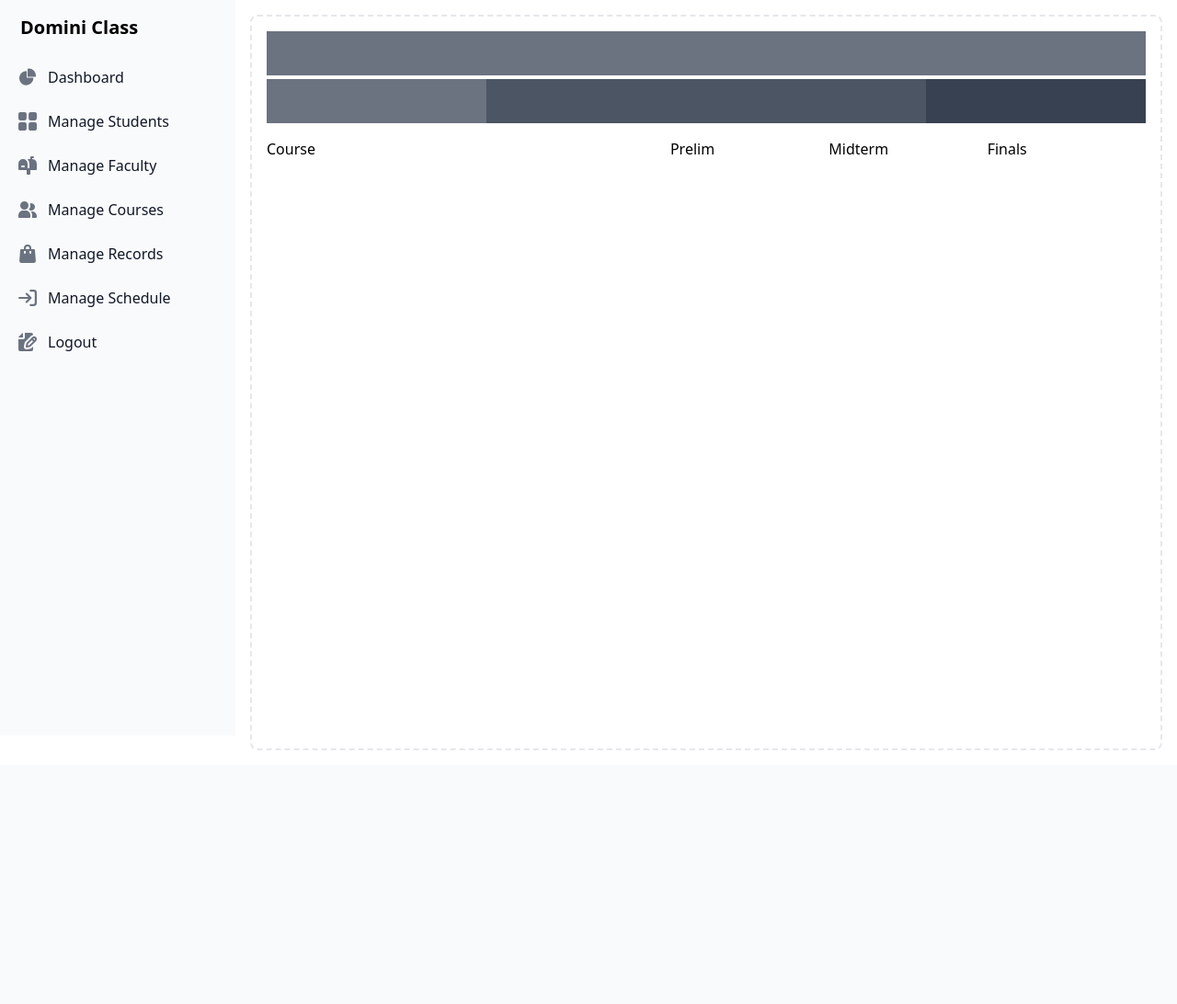
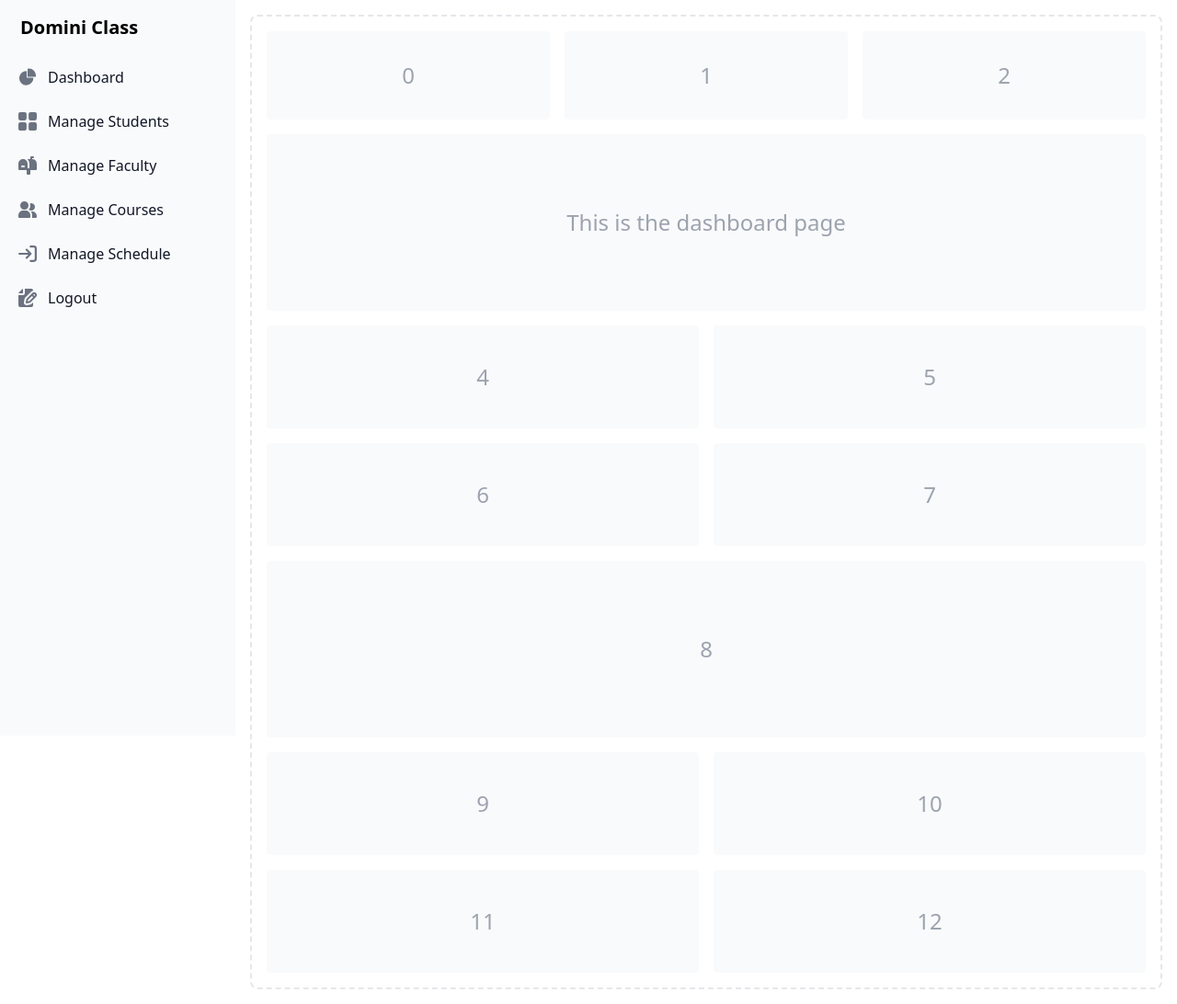
Before and after one commit to DefinitelyNotAnAssassin/Student-Management-System, a Django app: page /lmsadmin/dashboard/ in a window 1280 px wide. Shown: the whole page at 92% size. Before the commit the page ends 816 px from the top, so only its background shows below. Run offline with Django 3.2, Linux system fonts and the light colour scheme; a user stored in the database is signed in; some libraries are stand-ins or nearby versions.

Commit message:
LMS ADMIN

```diff
--- a/Accounts/models.py
+++ b/Accounts/models.py
@@ -44,7 +44,7 @@ class ProjectAdmin(AbstractUser):
     is_accountant = models.BooleanField(default = False)
     identifier = models.UUIDField(default=uuid.uuid4)
     def save(self, *args, **kwargs):
-        self.set_password(self.password)
+
         super(ProjectAdmin, self).save(*args, **kwargs)
 
 
--- a/AdminInterface/templates/AdminInterface/base.html
+++ b/AdminInterface/templates/AdminInterface/base.html
@@ -183,19 +183,7 @@
                     >Manage Courses</span>
                  </a>
               </li>
-              <li>
-                 <a href="#" class="flex items-center p-2 text-gray-900 rounded-lg dark:text-white hover:bg-gray-100 dark:hover:bg-gray-700 group">
-                    <svg class="flex-shrink-0 w-5 h-5 text-gray-500 transition duration-75 dark:text-gray-400 group-hover:text-gray-900 dark:group-hover:text-white" aria-hidden="true" xmlns="http://www.w3.org/2000/svg" fill="currentColor" viewBox="0 0 18 20">
-                       <path d="M17 5.923A1 1 0 0 0 16 5h-3V4a4 4 0 1 0-8 0v1H2a1 1 0 0 0-1 .923L.086 17.846A2 2 0 0 0 2.08 20h13.84a2 2 0 0 0 1.994-2.153L17 5.923ZM7 9a1 1 0 0 1-2 0V7h2v2Zm0-5a2 2 0 1 1 4 0v1H7V4Zm6 5a1 1 0 1 1-2 0V7h2v2Z"/>
-                    </svg>
-                    <span class="flex-1 ms-3 whitespace-nowrap"
-                    hx-push-url = 'true'
-                    hx-get = '/lmsadmin/manage_recoreds'
-                    hx-trigger = 'click'
-                    hx-target = 'body'
-                    role="button">Manage Records</span>
-                 </a>
-              </li>
+
               <li>
                  <a href="#" class="flex items-center p-2 text-gray-900 rounded-lg dark:text-white hover:bg-gray-100 dark:hover:bg-gray-700 group">
                     <svg class="flex-shrink-0 w-5 h-5 text-gray-500 transition duration-75 dark:text-gray-400 group-hover:text-gray-900 dark:group-hover:text-white" aria-hidden="true" xmlns="http://www.w3.org/2000/svg" fill="none" viewBox="0 0 18 16">
@@ -204,10 +192,13 @@
                     <span class="flex-1 ms-3 whitespace-nowrap"
 
                     hx-push-url = 'true'
-                    hx-get = '/lmsadmin/manage_schedules'
+                    hx-get = '/lmsadmin/manage_schedule'
                     hx-trigger = 'click'
                     hx-target = 'body'
-                    role="button">Manage Schedule</span>
+                    role="button"
+
+
+                    >Manage Schedule</span>
                  </a>
               </li>
               <li>
--- a/AdminInterface/templates/AdminInterface/dashboard.html
+++ b/AdminInterface/templates/AdminInterface/dashboard.html
@@ -7,44 +7,90 @@
 
 
 
+
 <div class="p-4 sm:ml-64">
-    <div class="p-4 border-2 border-gray-200 h-screen border-dashed rounded-lg dark:border-gray-700 ">
+  <div class="p-4 border-2 border-gray-200 border-dashed rounded-lg dark:border-gray-700">
 
-        <div class="flex mb-1">
-            <div class="w-full bg-gray-500 h-12"></div>
-          </div>
+    <div class="grid grid-cols-3 gap-4 mb-4">
 
-          <div class="flex mb-4">
-            <div class="w-1/4 bg-gray-500 h-12"></div>
-            <div class="w-1/2 bg-gray-600 h-12"></div>
-            <div class="w-1/4 bg-gray-700 h-12"></div>
-          </div>
-
-          <div overflow-x-auto>
-            <div class="flex ">
-              <div class="w-1/2  mr-2 h-12">Course</div>
-              <div class="w-1/5 h-12">Prelim</div>
-              <div class="w-1/5  h-12">Midterm</div>
-              <div class="w-1/5  h-12">Finals</div>
+        <div class="flex items-center justify-center h-24 rounded bg-gray-50 dark:bg-gray-800">
+          <p class="text-2xl text-gray-400 dark:text-gray-500">
+            0
+          </p>
+        </div>
 
 
-            </div>
+        <div class="flex items-center justify-center h-24 rounded bg-gray-50 dark:bg-gray-800">
+           <p class="text-2xl text-gray-400 dark:text-gray-500">
+            1
+          </p>
 
-            {% for grade in grades %}
-
-            <div class="flex ">
-              <div class="w-1/2 mr-2 h-12">{{grade.course.course_name}}</div>
-              <div class="w-1/5  h-12">{{grade.prelim}}</div>
-              <div class="w-1/5 h-12">{{grade.midterm}}</div>
-              <div class="w-1/5  h-12">{{grade.finals}}</div>
-
-            </div>
-
-            {% endfor %}
-
-          </div>
+        </div>
+        <div class="flex items-center justify-center h-24 rounded bg-gray-50 dark:bg-gray-800">
+           <p class="text-2xl text-gray-400 dark:text-gray-500">
+            2
+           </p>
+        </div>
+     </div>
 
 
-    </div>
+     <div class="flex items-center justify-center h-48 mb-4 rounded bg-gray-50 dark:bg-gray-800">
+        <p class="text-2xl text-gray-400 dark:text-gray-500">
+          This is the dashboard page
+        </p>
+     </div>
+     <div class="grid grid-cols-2 gap-4 mb-4">
+        <div class="flex items-center justify-center rounded bg-gray-50 h-28 dark:bg-gray-800">
+           <p class="text-2xl text-gray-400 dark:text-gray-500">
+           4
+           </p>
+        </div>
+        <div class="flex items-center justify-center rounded bg-gray-50 h-28 dark:bg-gray-800">
+           <p class="text-2xl text-gray-400 dark:text-gray-500">
+            5
+           </p>
+        </div>
+        <div class="flex items-center justify-center rounded bg-gray-50 h-28 dark:bg-gray-800">
+           <p class="text-2xl text-gray-400 dark:text-gray-500">
+             6
+           </p>
+        </div>
+        <div class="flex items-center justify-center rounded bg-gray-50 h-28 dark:bg-gray-800">
+           <p class="text-2xl text-gray-400 dark:text-gray-500">
+              7
+           </p>
+        </div>
+     </div>
+     <div class="flex items-center justify-center h-48 mb-4 rounded bg-gray-50 dark:bg-gray-800">
+        <p class="text-2xl text-gray-400 dark:text-gray-500">
+          8
+        </p>
+     </div>
+     <div class="grid grid-cols-2 gap-4">
+        <div class="flex items-center justify-center rounded bg-gray-50 h-28 dark:bg-gray-800">
+           <p class="text-2xl text-gray-400 dark:text-gray-500">
+           9
+           </p>
+        </div>
+        <div class="flex items-center justify-center rounded bg-gray-50 h-28 dark:bg-gray-800">
+           <p class="text-2xl text-gray-400 dark:text-gray-500">
+            10
+           </p>
+        </div>
+        <div class="flex items-center justify-center rounded bg-gray-50 h-28 dark:bg-gray-800">
+           <p class="text-2xl text-gray-400 dark:text-gray-500">
+             11
+           </p>
+        </div>
+        <div class="flex items-center justify-center rounded bg-gray-50 h-28 dark:bg-gray-800">
+           <p class="text-2xl text-gray-400 dark:text-gray-500">
+              12
+           </p>
+        </div>
+     </div>
   </div>
+</div>
+
+
+
 {% endblock content %}
--- a/AdminInterface/views.py
+++ b/AdminInterface/views.py
@@ -52,13 +52,16 @@ def manage_faculty(request):
 
 @login_required
 def manage_courses(request):
-    courses = Course.objects.all()
+    if request.method == 'GET':
+        return render(request, 'AdminInterface/manage_courses.html', )
 
-    items = {
-        'courses': courses
-    }
-
-    return render(request, 'AdminInterface/manage_courses.html', context=items)
+    elif request.method == 'POST':
+        c = Course.objects.filter(semester = request.POST['semester'])
+        items = {
+            'courses': c,
+        }
+        print(c)
+        return render (request, 'AdminInterface/course_table.html', context = items)
 
 
 @login_required
@@ -68,8 +71,12 @@ def manage_records(request):
 
 @login_required
 def manage_schedule(request):
+    s = Schedule.objects.all()
 
-    return render(request, 'AdminInterface/manage_schedule.html')
+    items = {
+        'schedules': s,
+    }
+    return render(request, 'AdminInterface/manage_schedule.html', context=items)
 
 
 @login_required
```
Also changed, not shown: API/views.py (+8 -8 lines), AdminInterface/templates/AdminInterface/course_table.html (added, +44 -0 lines), AdminInterface/templates/AdminInterface/manage_courses.html (+9 -34 lines), AdminInterface/templates/AdminInterface/manage_schedule.html (added, +67 -0 lines), Registrar/models.py (+6 -1 lines), TODO.md (+34 -2 lines), UserInterface/templates/UserInterface/base.html (+6 -1 lines), UserInterface/views.py (+5 -26 lines), dump.md (+22 -0 lines), Registrar/migrations/0005_course_semester.py (added), Registrar/migrations/0006_course_academic_year.py (added), db.sqlite3.
